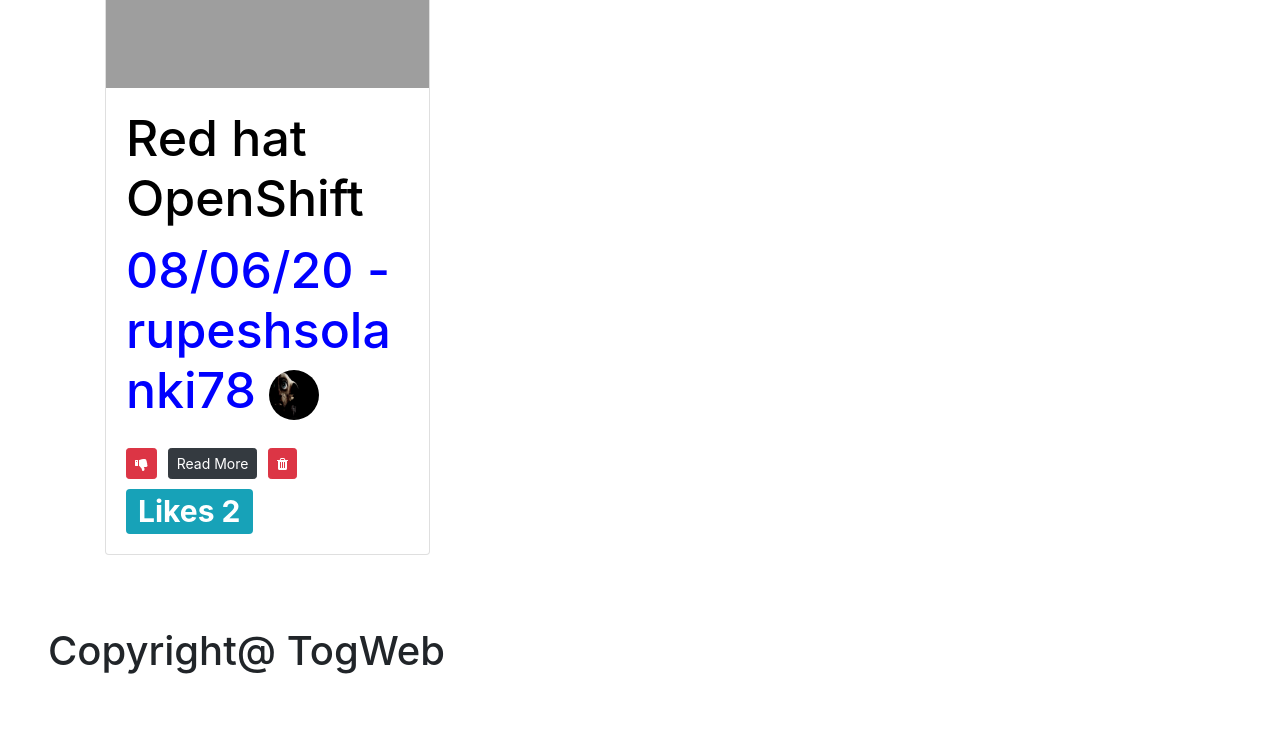
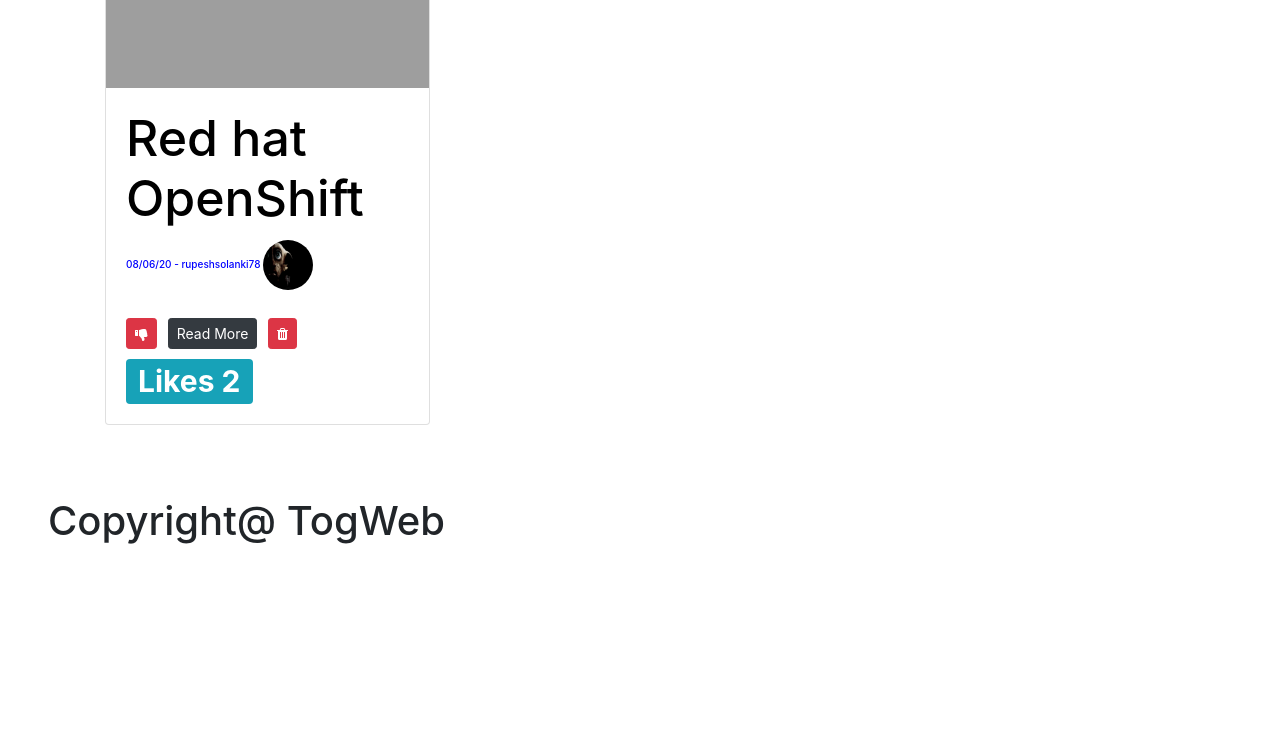
Before and after one commit to Rupeshsolanki/alumni, a Django app: page /social/home/ in a window 1280 px wide. Shown: the part 470-1201 px from the top of the page. After the commit the page ends 1014 px from the top, so only its background shows below. Run offline with Django 3.2, Linux system fonts and the light colour scheme; a user stored in the database is signed in; data comes from the database, SQL or seed files in the repository; some libraries are stand-ins or nearby versions; grey boxes are pictures that could not be loaded.

Commit message:
Update home.html

```diff
--- a/social/templates/social/home.html
+++ b/social/templates/social/home.html
@@ -16,7 +16,7 @@
     <img class="card-img-top" src="/media/{{n1.pic}}" alt="">
     <div class="card-body">
         <h4 class="card-title"  <h2 style="color:black;font-size:50px;">{{n1.subject}}</h4>
-        <p class="card-text"  <h6 style="color:blue;font-size:50px;">{{n1.cr_date | date:"d/m/y"}} - {{n1.uploaded_by}}
+        <p class="card-text"  <h2 style="color:blue;font-size:10px;">{{n1.cr_date | date:"d/m/y"}} - {{n1.uploaded_by}}
         {% if n1.uploaded_by.pic %}
 		<img style="width: 50px; height: 50px;" class="img-fluid rounded-circle" src="/media/{{n1.uploaded_by.pic}}" />
 		{% endif %}
```
